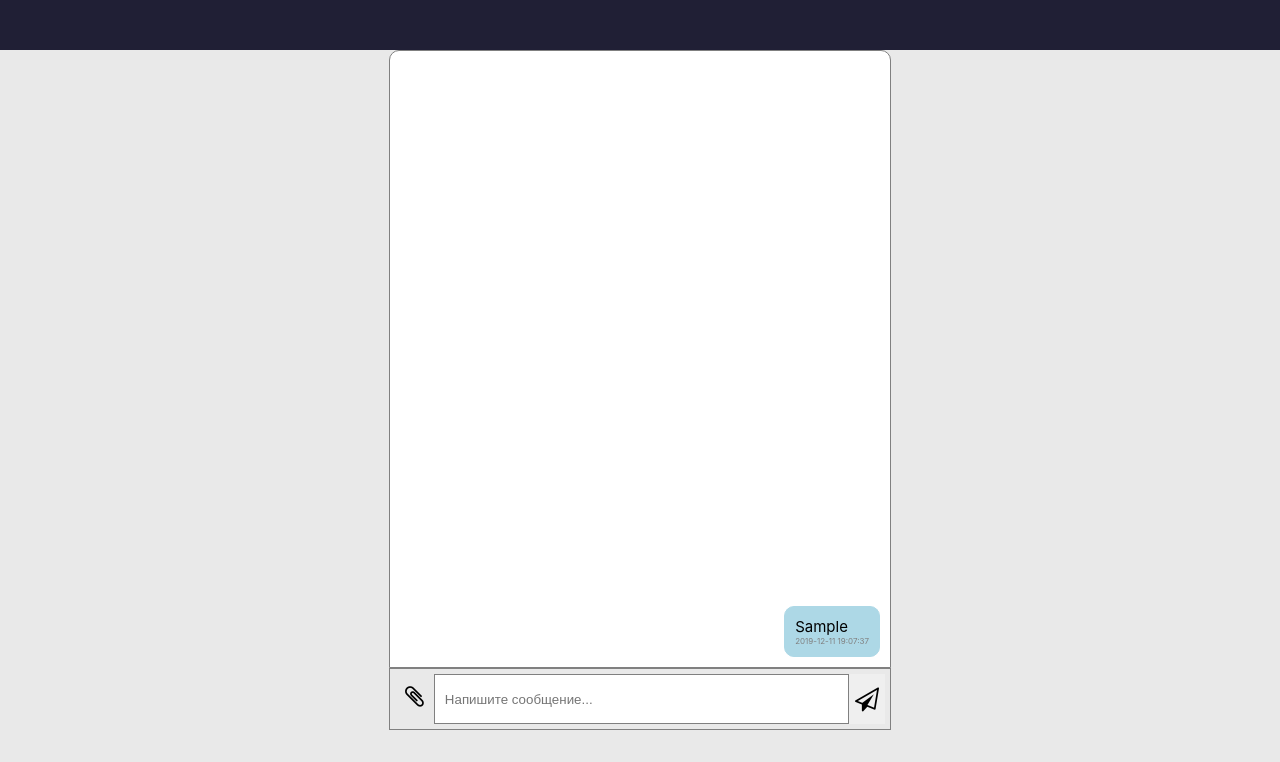
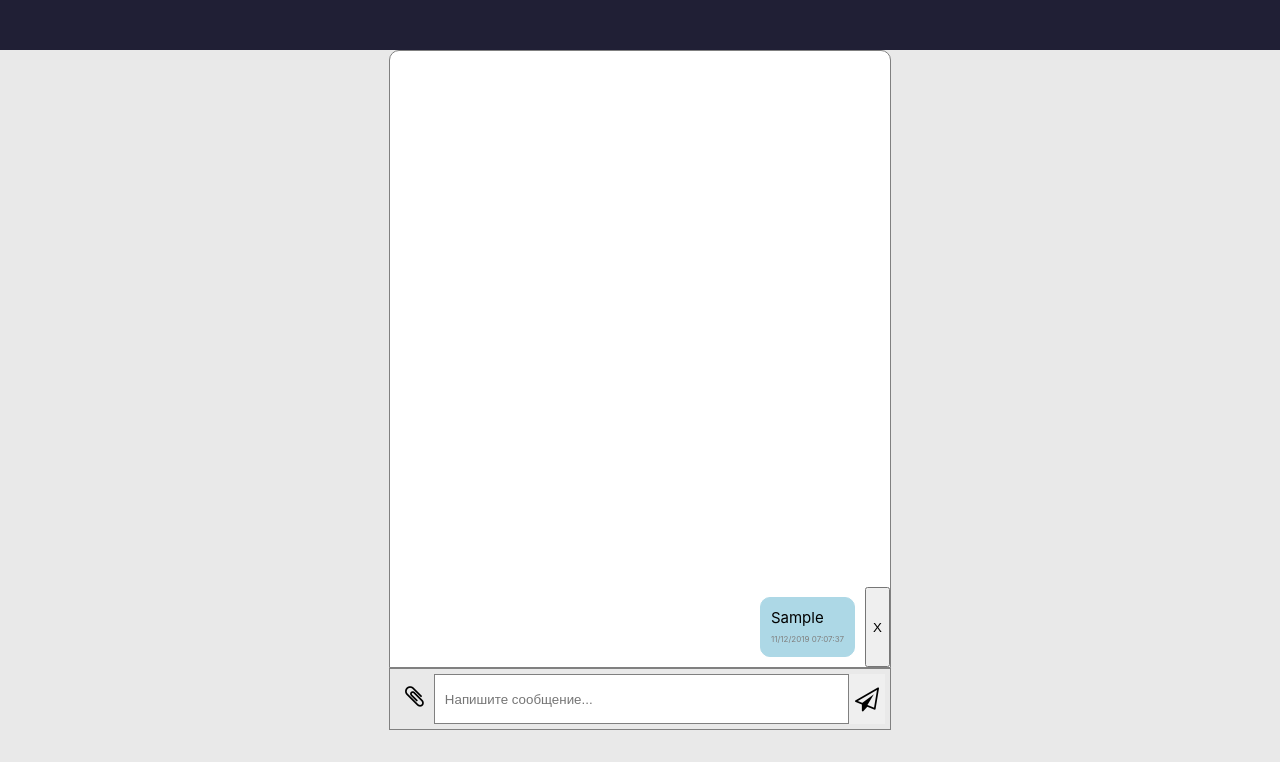
Before and after one commit to IsaacTaitor/Messenger, a React (Create React App) app: page / in a window 1280 px wide. Both pictures are taken after typing "Sample" into the empty fields and a click on the button 866 px from the left and 699 px from the top of the page. Shown: the top 762 px of the page. Built offline with nearby package versions, Linux system fonts and the light colour scheme.

Commit message:
Add remove message and revoke timestamp message

```diff
--- a/package.json
+++ b/package.json
@@ -11,8 +11,10 @@
     "deploy": "gh-pages -d build"
   },
   "dependencies": {
+    "moment": "^2.29.0",
     "react": "^16.12.0",
     "react-dom": "^16.12.0",
+    "react-moment": "^1.0.0",
     "react-redux": "^7.1.3",
     "react-scripts": "3.3.0",
     "redux": "^4.0.4",
@@ -28,6 +30,7 @@
     "@types/node": "^12.12.14",
     "@types/react": "^16.9.15",
     "@types/react-dom": "^16.9.4",
+    "@types/react-redux": "^7.1.9",
     "@typescript-eslint/eslint-plugin": "^2.10.0",
     "@typescript-eslint/parser": "^2.10.0",
     "eslint": "^6.7.2",
--- a/src/components/elements/FileList/FileList.tsx
+++ b/src/components/elements/FileList/FileList.tsx
@@ -1,5 +1,4 @@
 import React from 'react';
-
 import { getIconFile } from '../../../utils/getIconFile';
 import './FileList.css';
 
--- a/src/components/elements/MessageList/MessageList.css
+++ b/src/components/elements/MessageList/MessageList.css
@@ -1,5 +1,4 @@
 .divMessageList {
-	display: table-cell;
 	width: 500px;
 	height: 80vh;
 	border: 1px solid grey;
--- a/src/components/elements/MessageList/MessageList.tsx
+++ b/src/components/elements/MessageList/MessageList.tsx
@@ -6,14 +6,16 @@ import './MessageList.css';
 interface MessageListProps {
 	messages: MessagesStore;
 	openModal(img: string, editable: boolean): void;
+	removeMessage(id: number): void;
 }
 
 export default class MessageList extends React.PureComponent<MessageListProps> {
 	render(): React.ReactElement {
+		const { removeMessage } = this.props;
 		return (
 			<div className="divMessageList">
 				{Object.values(this.props.messages).map(message =>
-					<Message message={message} key={message.id} openModal={this.props.openModal}/>
+					<Message message={message} key={message.id} openModal={this.props.openModal} removeMessage={removeMessage}/>
 				)}
 			</div>
 		);
--- a/src/components/shared/Message/Message.tsx
+++ b/src/components/shared/Message/Message.tsx
@@ -3,10 +3,12 @@ import { MessageValue } from '../../../types/store';
 import { filesToImage } from '../../../utils';
 import './Message.css';
 import { getIconFile } from '../../../utils/getIconFile';
+import ReactMoment from 'react-moment';
 
 interface MessageProps {
 	message: MessageValue;
 	openModal(img: string, editable: boolean): void;
+	removeMessage(id: number): void;
 }
 
 interface MessageState {
@@ -26,32 +28,15 @@ export default class Message extends React.PureComponent<MessageProps, MessageSt
 		files: []
 	}
 
-	getTIMESTAMP(unix): string {
-		const date = new Date(unix);
-		const year = date.getFullYear();
-		const month = ('0' + (date.getMonth() + 1)).substr(-2);
-		const day = ('0' + date.getDate()).substr(-2);
-		const hour = ('0' + date.getHours()).substr(-2);
-		const minutes = ('0' + date.getMinutes()).substr(-2);
-		const seconds = ('0' + date.getSeconds()).substr(-2);
-
-		return year + '-' + month + '-' + day + ' ' + hour + ':' + minutes + ':' + seconds;
-	}
-
 	render(): React.ReactElement {
 		const { files, images } = this.state;
 		const { message } = this.props;
-		const timeStamp = this.getTIMESTAMP(message.id);
 
-		debugger;
 		return (
 			<div className="bodyMessage">
+				<button onClick={() => this.props.removeMessage(message.id)}>X</button>
 				<div className="textMessage">
 					{this.props.message.text}
-					<br />
-					<div className='msgTimeStamp'>
-						{timeStamp}
-					</div>
 					<div className='imagesList'>
 						{images.map(({ image, id }) =>
 							<img
@@ -74,6 +59,9 @@ export default class Message extends React.PureComponent<MessageProps, MessageSt
 							</div>
 						)}
 					</div>
+					<ReactMoment className='msgTimeStamp' format="DD/MM/YYYY hh:mm:ss">
+						{message.id}
+					</ReactMoment>
 				</div>
 			</div>
 		);
--- a/src/redux/messages/messagesActions.ts
+++ b/src/redux/messages/messagesActions.ts
@@ -1,5 +1,6 @@
 import { Dispatch, Action } from 'redux';
 import { ADD_MESSAGE } from '../../types/actions';
+import { REMOVE_MESSAGE } from '../../types/actions';
 import { MessageValue } from '../../types/store';
 
 export const addMessage = (message: MessageValue) => {
@@ -7,3 +8,9 @@ export const addMessage = (message: MessageValue) => {
 		dispatch({ type: ADD_MESSAGE, payload: message });
 	};
 };
+
+export const removeMessage = (message: MessageValue) => {
+	return (dispatch: Dispatch<Action>): void => {
+		dispatch({ type: REMOVE_MESSAGE, payload: message });
+	};
+};
--- a/src/redux/messages/messagesReducers.ts
+++ b/src/redux/messages/messagesReducers.ts
@@ -1,4 +1,4 @@
-import { ADD_MESSAGE } from '../../types/actions';
+import { ADD_MESSAGE, REMOVE_MESSAGE } from '../../types/actions';
 import { MessagesStore } from '../../types/store';
 
 const initialState: MessagesStore = {};
@@ -11,6 +11,12 @@ export function messagesReducer(state = initialState, action): MessagesStore {
 			[payload.id]: payload,
 			...state
 		};
+	case REMOVE_MESSAGE:
+		const newState = Object.assign({}, state);
+		delete newState[payload];
+		return {
+			...newState
+		};
 	default:
 		return state;
 	}
--- a/src/screen/HomeScreen/index.tsx
+++ b/src/screen/HomeScreen/index.tsx
@@ -2,20 +2,32 @@ import React from 'react';
 import MessageList from '../../components/elements/MessageList/MessageList';
 import MessageDND from '../../components/elements/MessageDND/MessageDND';
 import ModalViewImage from '../../components/elements/ModalViewImage/ModalViewImage';
-import { ApplicationStore, MessagesStore, AttachedFilesStore, ModalViewImageStore, MessageValue } from '../../types/store';
+import {
+	ApplicationStore,
+	MessagesStore,
+	AttachedFilesStore,
+	ModalViewImageStore,
+	MessageValue
+} from '../../types/store';
 import './styles.css';
 
-import { connect } from 'react-redux';
-import { bindActionCreators, Dispatch, AnyAction } from 'redux';
-import { addMessage } from '../../redux/messages/messagesActions';
-import { openModal, closeModal } from '../../redux/modalViewImage/modalViewImageActions';
-import { addAttachedFile, changeAttachedFile, deleteAttachedFile, clearAttachedFiles } from '../../redux/attachedFiles/attachedFilesActions';
+import {connect} from 'react-redux';
+import {bindActionCreators, Dispatch, AnyAction} from 'redux';
+import {addMessage, removeMessage} from '../../redux/messages/messagesActions';
+import {openModal, closeModal} from '../../redux/modalViewImage/modalViewImageActions';
+import {
+	addAttachedFile,
+	changeAttachedFile,
+	deleteAttachedFile,
+	clearAttachedFiles
+} from '../../redux/attachedFiles/attachedFilesActions';
 
 interface HomeScreenProps {
 	messagesStore: MessagesStore;
 	attachedFilesStore: AttachedFilesStore;
 	modalViewImageStore: ModalViewImageStore;
 	addMessage(Item: MessageValue): void;
+	removeMessage(id: number): void;
 	openModal(img: string, editable: boolean): void;
 	closeModal(): void;
 	addAttachedFile(id: number, file: File): void;
@@ -32,6 +44,7 @@ const mapStateToProps = (state: ApplicationStore) => ({
 
 const mapDispatchToProps = (dispatch: Dispatch<AnyAction>) => ({
 	addMessage: bindActionCreators(addMessage, dispatch),
+	removeMessage: bindActionCreators(removeMessage, dispatch),
 	openModal: bindActionCreators(openModal, dispatch),
 	closeModal: bindActionCreators(closeModal, dispatch),
 	addAttachedFile: bindActionCreators(addAttachedFile, dispatch),
@@ -43,15 +56,17 @@ const mapDispatchToProps = (dispatch: Dispatch<AnyAction>) => ({
 class HomeScreen extends React.Component<HomeScreenProps> {
 
 	render(): React.ReactElement {
-		const { messagesStore, attachedFilesStore, modalViewImageStore,
-			clearAttachedFiles, changeAttachedFile, addMessage, addAttachedFile, deleteAttachedFile, openModal, closeModal } = this.props;
+		const {
+			messagesStore, attachedFilesStore, modalViewImageStore,
+			clearAttachedFiles, changeAttachedFile, addMessage, removeMessage, addAttachedFile, deleteAttachedFile, openModal, closeModal
+		} = this.props;
 		return (
 			<>
 				<div className="background">
 					<header className='header'></header>
 					<div className="container">
 						<div className="content">
-							<MessageList messages={messagesStore} openModal={openModal} />
+							<MessageList messages={messagesStore} openModal={openModal} removeMessage={removeMessage}/>
 							<MessageDND
 								addMessage={addMessage}
 								addAttachedFile={addAttachedFile}
@@ -62,10 +77,12 @@ class HomeScreen extends React.Component<HomeScreenProps> {
 						</div>
 					</div>
 				</div>
-				<ModalViewImage modalViewImageStore={modalViewImageStore} closeModal={closeModal} changeAttachedFile={changeAttachedFile}/>
+				<ModalViewImage modalViewImageStore={modalViewImageStore} closeModal={closeModal}
+												changeAttachedFile={changeAttachedFile}/>
 			</>
 		);
 	}
 }
 
+// @ts-ignore
 export default connect(mapStateToProps, mapDispatchToProps)(HomeScreen);
--- a/src/types/actions.ts
+++ b/src/types/actions.ts
@@ -1,4 +1,5 @@
 export const ADD_MESSAGE = 'ADD_MESSAGE';
+export const REMOVE_MESSAGE = 'REMOVE_MESSAGE';
 
 export const OPEN_MODAL = 'OPEN_MODAL';
 export const CLOSE_MODAL = 'CLOSE_MODAL';
```
Also changed, not shown: src/components/elements/MessageDND/MessageDND.tsx (line endings or trailing spaces), 2 other files (tests, documents, lock files or other folders).
